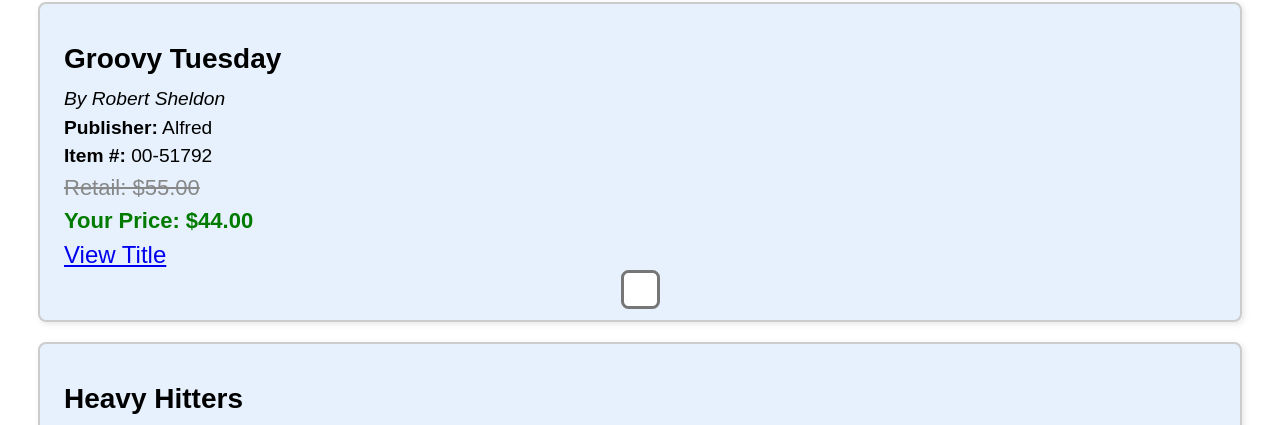
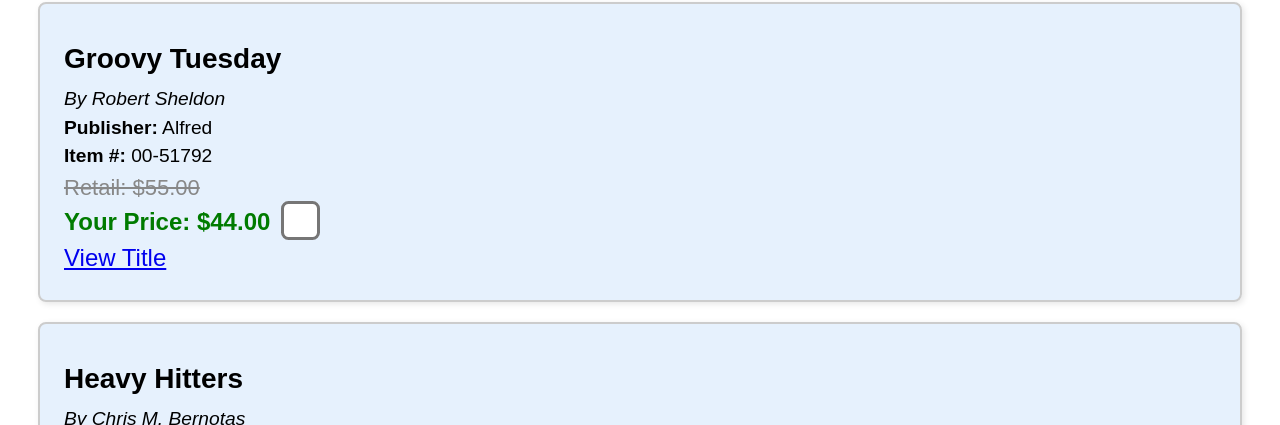
Before and after one commit to fredpasqua/workshop2025, a plain HTML site: page index.html in a window 1280 px wide. Shown: the part 260-685 px from the top of the page. Drawn offline with Linux system fonts and the light colour scheme.

Commit message:
style updates - move checkbox, resize price

```diff
--- a/index.html
+++ b/index.html
@@ -42,9 +42,13 @@
               <div><strong>Publisher:</strong> ${item["Publisher"]}</div>
               <div class="itemid"><strong>Item #:</strong> ${item["Item #"]}</div>
               <div class="price-original">Retail: $${Number(item.Retail).toFixed(2)}</div>
-              <div class="price-discounted">Your Price: $${Number(item.Discounted).toFixed(2)}</div>
+              <div class="price-discounted">Your Price: $${Number(item.Discounted).toFixed(2)}<input type="checkbox" class="checkbox" />
+
+              </div>
+
+
               <a href="${item.Link}" target="_blank">View Title</a>
-              <input type="checkbox" />
+
             `;
 
                         cardContainer.appendChild(card);
--- a/styles.css
+++ b/styles.css
@@ -41,9 +41,20 @@ body {
 }
 
 .price-discounted {
+    display: flex;
+    justify-content:flex-start;
+    align-items: start;
     font-weight: bold;
     color: #007b00;
-    font-size: 22px;
+    font-size: 24px;
+    padding: 10px, 0, 0, 0;
+}
+
+.checkbox {
+    margin-left: 24px !important;
+    margin-right: 0px !important;
+    margin-top: 10px !important;
+
 }
 a {
     font-size: 24px;
```
